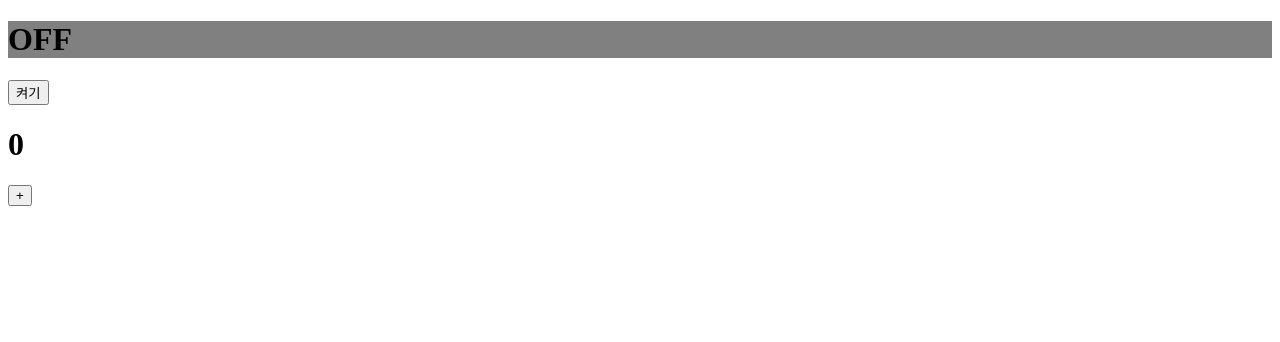
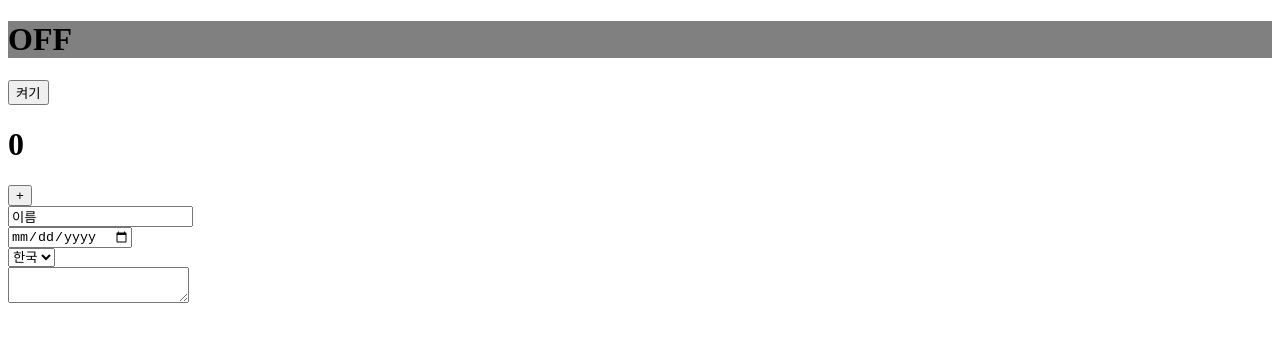
Before and after one commit to Kbomi16/onebite-react, a React (Vite) app in the folder section5/: page / in a window 1280 px wide. Shown: the top 342 px of the page. Built offline with nearby package versions, Linux system fonts and the light colour scheme.

Commit message:
state로 사용자 입력 관리하기(1)

```diff
--- a/section5/src/App.jsx
+++ b/section5/src/App.jsx
@@ -1,12 +1,14 @@
 /* eslint-disable react/prop-types */
 import Bulb from './components/Bulb'
 import Counter from './components/Counter'
+import Register from './components/Register'
 
 function App() {
   return (
     <>
       <Bulb />
       <Counter />
+      <Register />
     </>
   )
 }
--- /dev/null
+++ b/section5/src/components/Register.jsx
@@ -0,0 +1,55 @@
+/* eslint-disable no-unused-vars */
+import React, { useState } from 'react'
+
+function Register() {
+  const [name, setName] = useState('이름')
+  const [birth, setBirth] = useState('')
+  const [country, setCountry] = useState('')
+  const [bio, setBio] = useState('')
+
+  const onChangeName = (e) => {
+    setName(e.target.value)
+  }
+
+  const onChangeBirth = (e) => {
+    setBirth(e.target.value)
+  }
+
+  const onChangeCountry = (e) => {
+    setCountry(e.target.value)
+  }
+
+  const onChangeBio = (e) => {
+    setBio(e.target.value)
+  }
+
+  return (
+    <>
+      <div>
+        <div>
+          <input
+            value={name}
+            type="text"
+            placeholder="이름"
+            onChange={onChangeName}
+          />
+        </div>
+      </div>
+      <div>
+        <input value={birth} type="date" onChange={onChangeBirth} />
+      </div>
+      <div>
+        <select value={country} onChange={onChangeCountry}>
+          <option value="kr">한국</option>
+          <option value="us">미국</option>
+          <option value="uk">영국</option>
+        </select>
+      </div>
+      <div>
+        <textarea value={bio} onChange={onChangeBio} />
+      </div>
+    </>
+  )
+}
+
+export default Register
```
